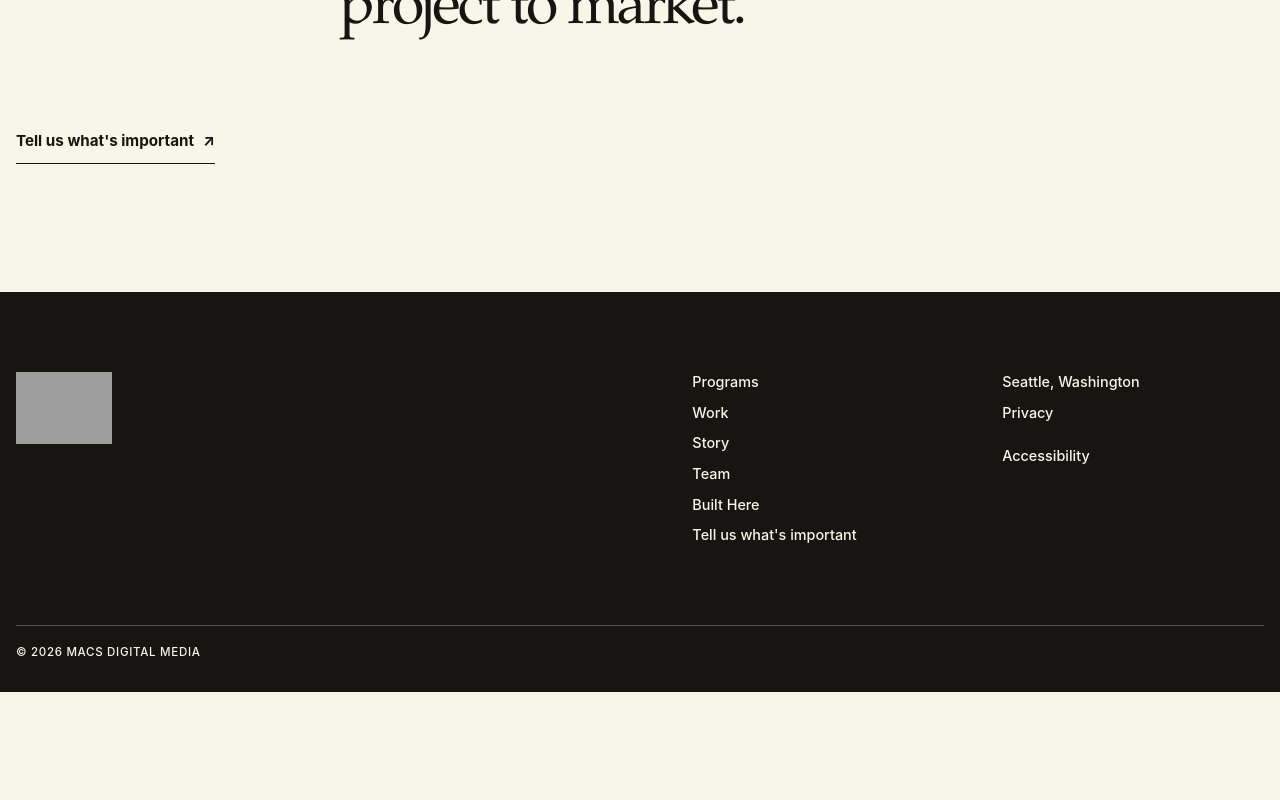
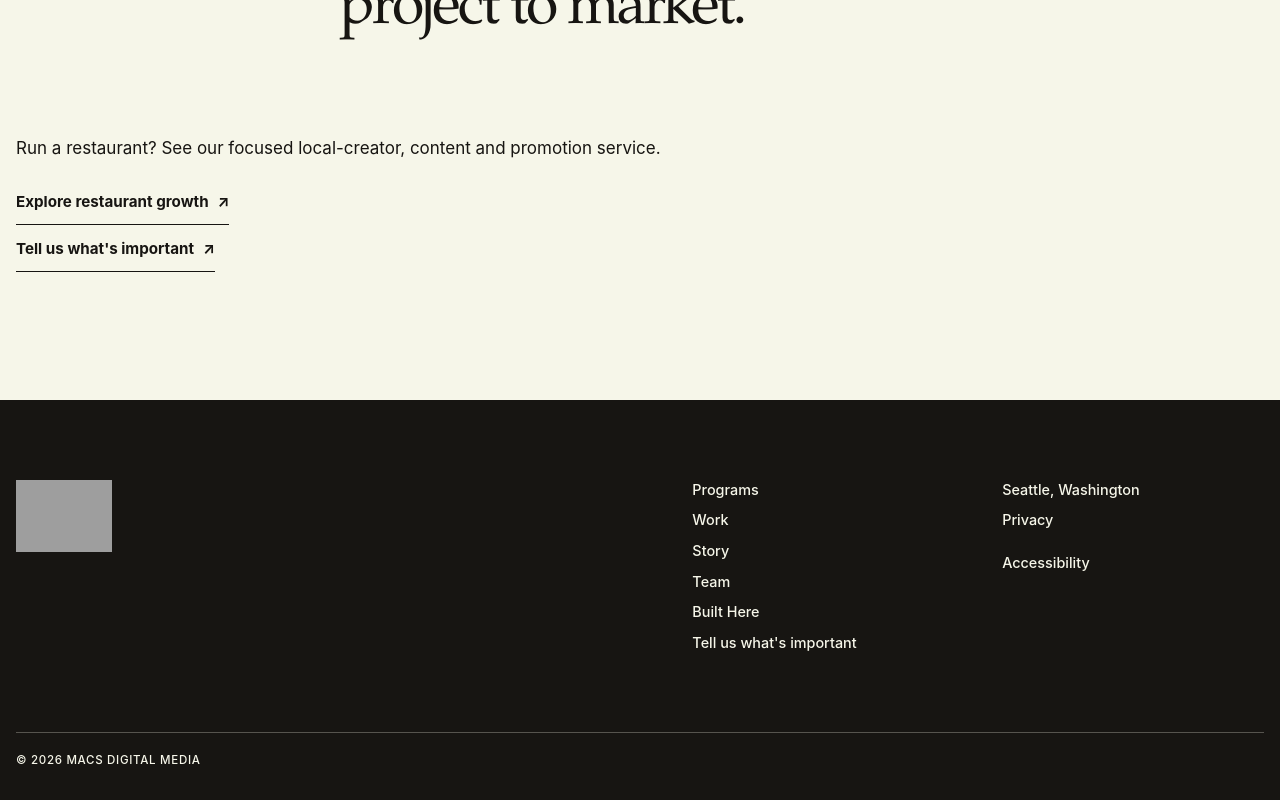
Before and after one commit to executiveusa/macsdigitalmedia, a Next.js app: page /programs in a window 1280 px wide. Shown: the part 1497-2297 px from the top of the page. Before the commit the page ends 2189 px from the top, so only its background shows below. Built offline with nearby package versions, Linux system fonts and the light colour scheme; no server answers; grey boxes are pictures that could not be loaded.

Commit message:
feat(marketing): surface restaurant niche offer from existing programs without new bucket

```diff
--- a/app/programs/page.tsx
+++ b/app/programs/page.tsx
@@ -45,6 +45,13 @@ export default async function ProgramsPage() {
           </Reveal>
         ))}
 
+        <div className="restaurant-offer-program-link">
+          <p>{es ? "¿Tienes un restaurante? También tenemos un proceso especializado de creadores, contenido y promociones medibles." : "Run a restaurant? See our focused local-creator, content and promotion service."}</p>
+          <Link className="editorial-link" href="/restaurants">
+            {es ? "Ver crecimiento para restaurantes" : "Explore restaurant growth"} <span aria-hidden="true">↗</span>
+          </Link>
+        </div>
+
         <Link className="editorial-link" href="/apply">
           {es ? "Empezar la conversación" : "Tell us what's important"} <span aria-hidden="true">↗</span>
         </Link>
```
